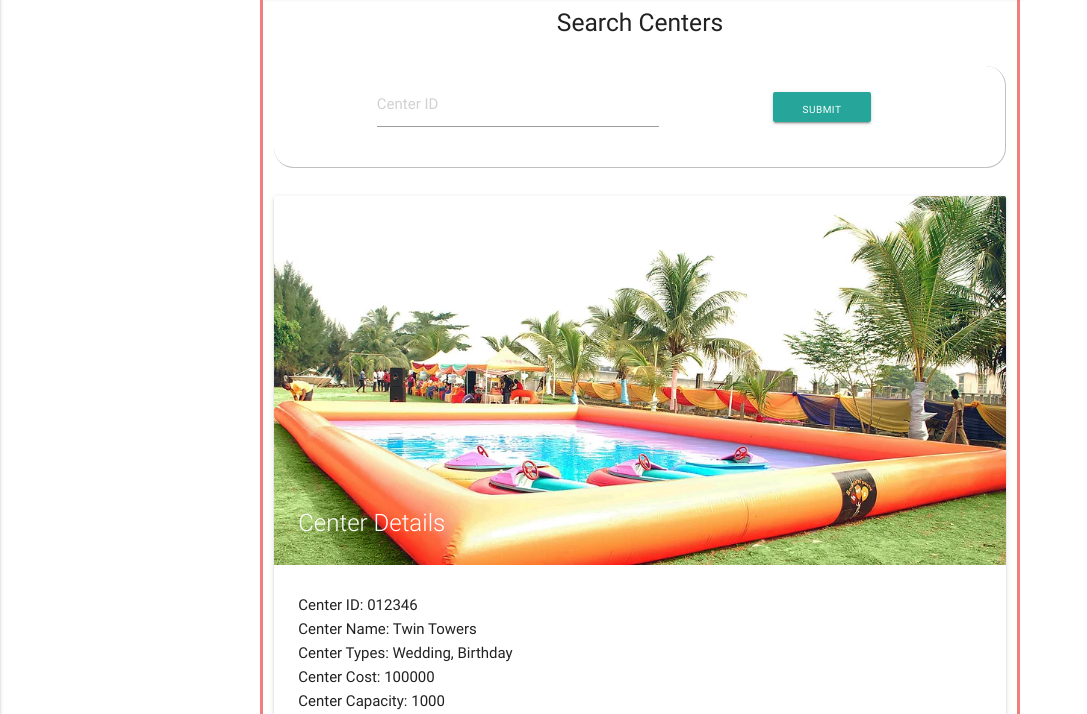
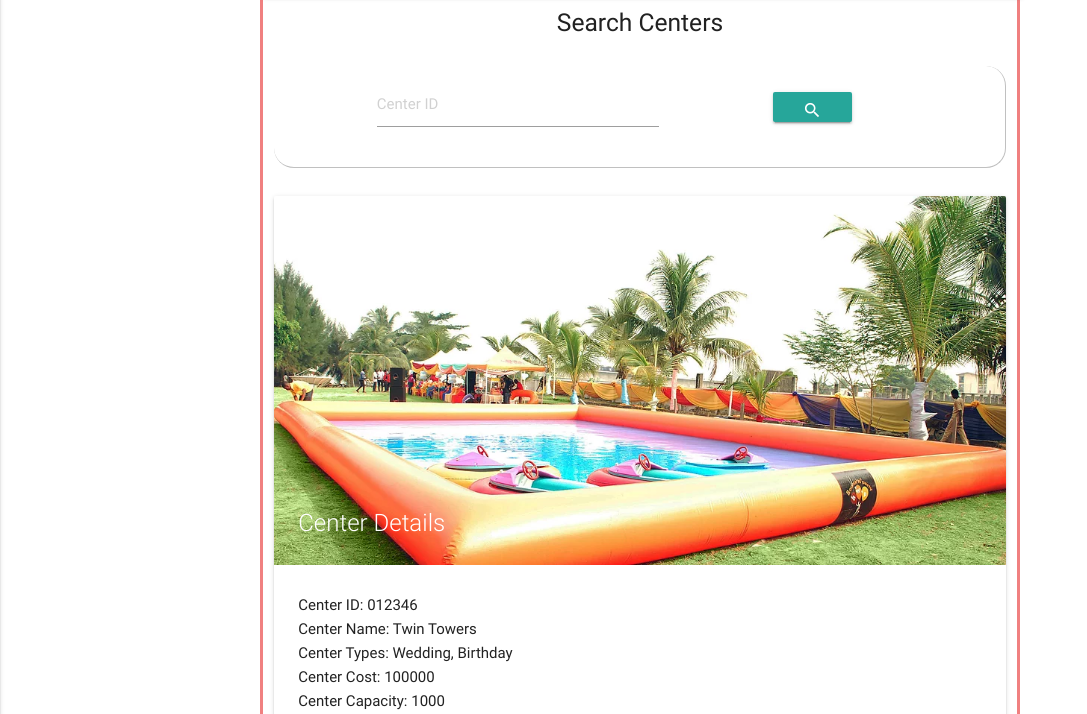
Before and after one commit to ozimos/EventManager, a website: page template/search_center.html in a window 1280 px wide. Shown: the part 70-784 px from the top of the page, without its empty margins (0-1087 px from the left). Drawn offline with nearby package versions, Linux system fonts and the light colour scheme.

Commit message:
fix search button

```diff
--- a/template/search_center.html
+++ b/template/search_center.html
@@ -157,9 +157,9 @@
                 <input type="text" placeholder="Center ID" id="center_list_input" name="center_list_input" type="text">
 
               </div>
-              <div class="col s4 left valign-wrapper ">
+              <div class="col s4 left">
                 <button class="btn waves-effect waves-light" id="submit2" type="submit">
-                  Submit
+                  <i class="material-icons">search</i>
                 </button>
               </div>
 
```
